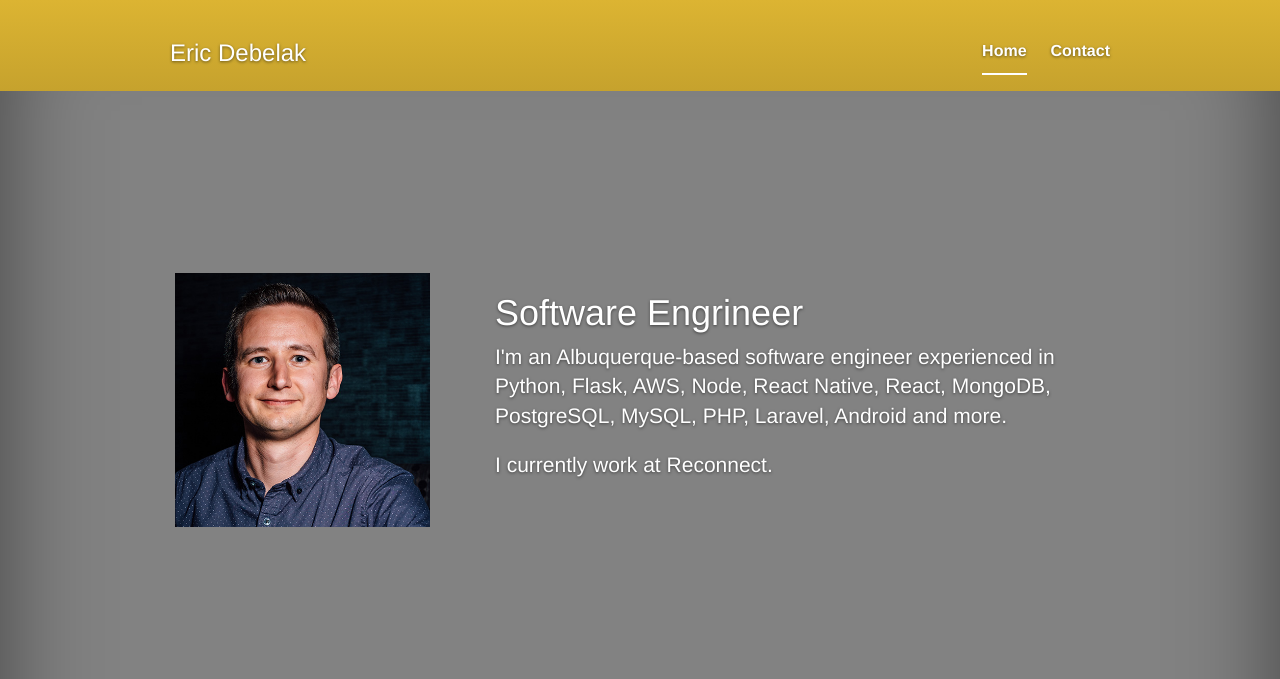
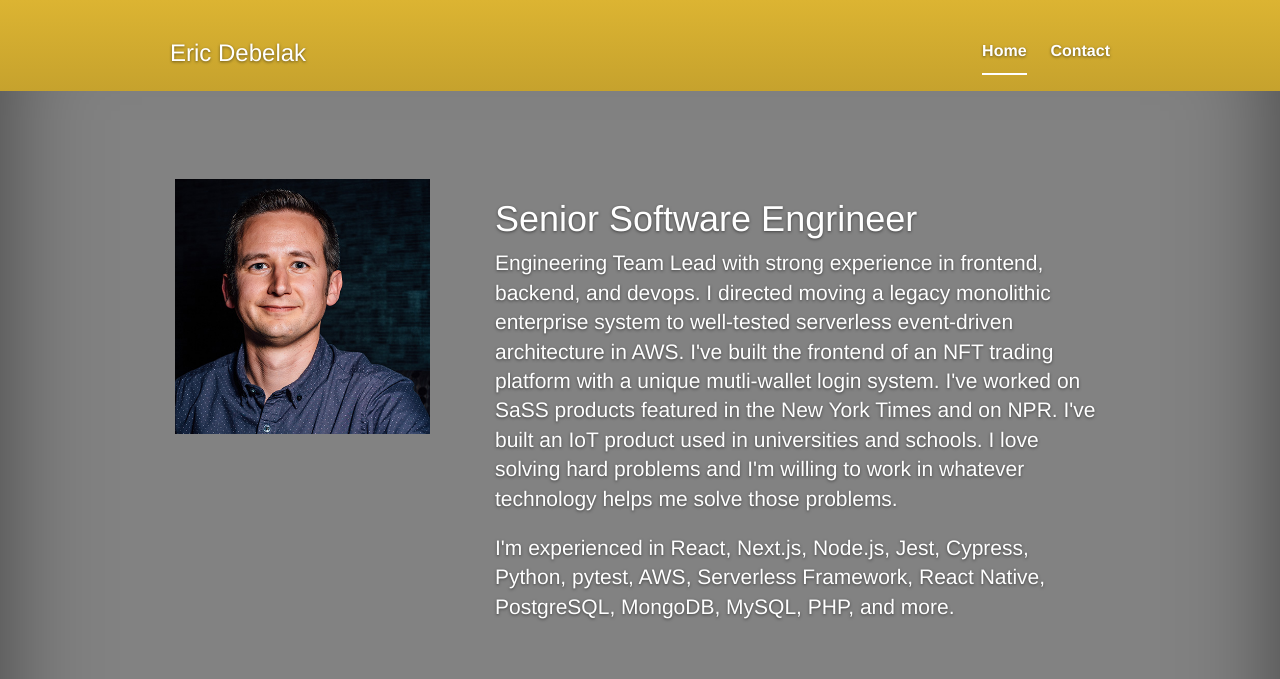
Before and after one commit to ericdebelak/ericdebelak, a plain HTML site: page index.html in a window 1280 px wide. Shown: the top 679 px of the page. Drawn offline with nearby package versions, Linux system fonts and the light colour scheme.

Commit message:
Update work

```diff
--- a/index.html
+++ b/index.html
@@ -2,7 +2,7 @@
 
 <html>
 <head>
-    <title>Eric Debelak - Software Engineer</title>
+    <title>Eric Debelak - Senior Software Engineer</title>
     <meta charset="utf-8">
     <meta name="viewport" content="width=device-width, initial-scale=1">
     <!-- Latest compiled and minified CSS -->
@@ -31,9 +31,9 @@
           <div class="inner cover">
             <img src="images/eric-web.jpg" class="img-responsive col-sm-6 col-md-4" alt="Picture of Eric">
             <div class="col-sm-6 col-md-8">
-            <h1 class="cover-heading">Software Engrineer</h1>
-            <p class="lead">I'm an Albuquerque-based software engineer experienced in Python, Flask, AWS, Node, React Native, React, MongoDB, PostgreSQL, MySQL, PHP, Laravel, Android and more.</p><br /><br />
-            <p class="lead">I currently work at <a href="https://reconnect.io">Reconnect</a>.</p>
+            <h1 class="cover-heading">Senior Software Engrineer</h1>
+            <p class="lead">Engineering Team Lead with strong experience in frontend, backend, and devops. I directed moving a legacy monolithic enterprise system to well-tested serverless event-driven architecture in AWS. I've built the frontend of an NFT trading platform with a unique mutli-wallet login system. I've worked on SaSS products featured in the New York Times and on NPR. I've built an IoT product used in universities and schools. I love solving hard problems and I'm willing to work in whatever technology helps me solve those problems.</p><br /><br />
+            <p class="lead">I'm experienced in React, Next.js, Node.js, Jest, Cypress, Python, pytest, AWS, Serverless Framework, React Native, PostgreSQL, MongoDB, MySQL, PHP, and more.</p>
             </div>
           </div>
 
```
